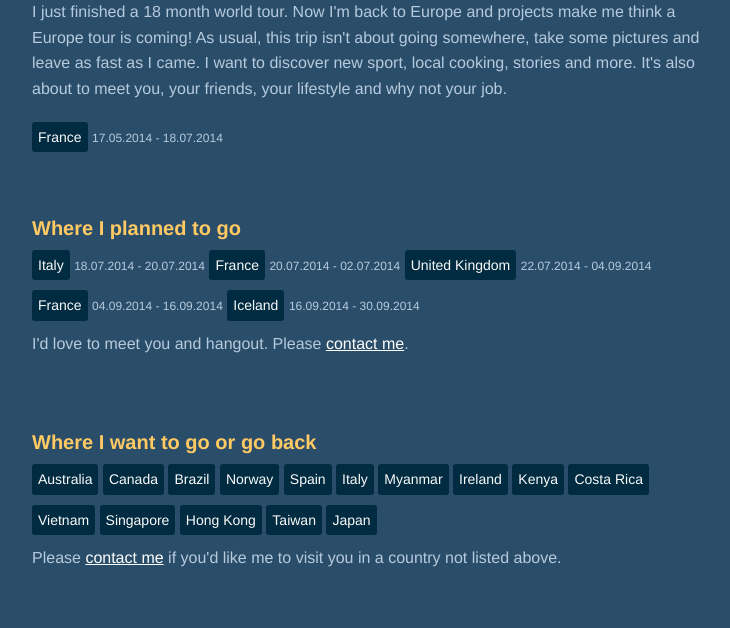
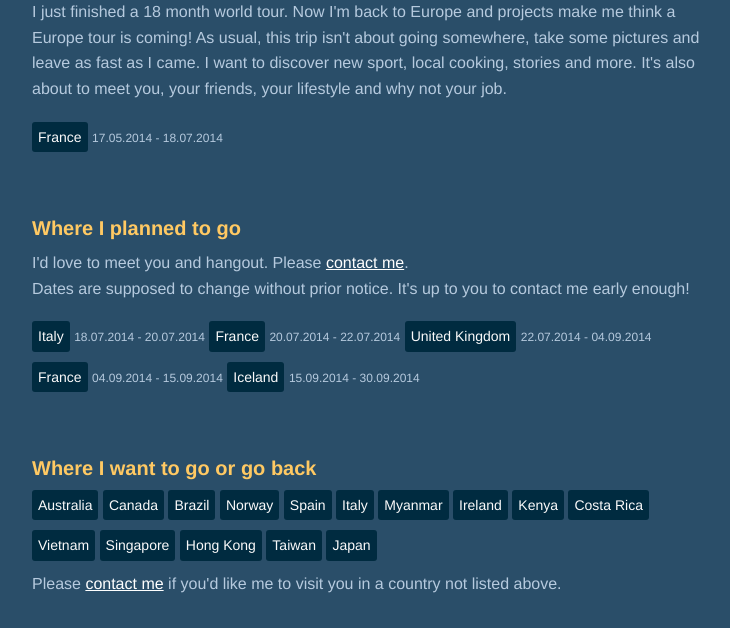
Before and after one commit to spyesx/spyesx.fr-travels, a PHP site: page / in a window 1280 px wide. Shown: the part 2244-2872 px from the top of the page, without its empty margins (268-998 px from the left). Run offline with PHP 8.4, Linux system fonts and the light colour scheme; style sheets or scripts are compiled from the project's sources; some libraries are stand-ins or nearby versions.

Commit message:
Add an alert regarding dates supposed to change without prior notice

```diff
--- a/index.php
+++ b/index.php
@@ -240,11 +240,13 @@
 						<p><a name="where-I-planned-to-go"></a></p>
 						<h2 data-magellan-destination="where-I-planned-to-go">Where I planned to go</h2>
 					</header>
-					<?php echo $countries->listing($sortered_countries['plan']); ?>
 					<p>
 						I'd love to meet you and hangout. Please
 						<span data-magellan-arrival="contact"><a href="#contact">contact me</a></span>.
+						<br />
+						Dates are supposed to change without prior notice. It's up to you to contact me early enough!
 					</p>
+					<?php echo $countries->listing($sortered_countries['plan']); ?>
 					<div class="clear">&nbsp;</div>
 				</div>
 				<div class="clear">&nbsp;</div>
--- a/php/countries.datas.php
+++ b/php/countries.datas.php
@@ -214,7 +214,7 @@
 		array(
 			'name' => 'France',
 			'datein' => '2014-07-20 01:30:00',
-			'dateout' => '2014-07-2 01:30:00',
+			'dateout' => '2014-07-22 01:30:00',
 		),
 		array(
 			'name' => 'United Kingdom',
@@ -224,11 +224,11 @@
 		array(
 			'name' => 'France',
 			'datein' => '2014-09-04 01:30:00',
-			'dateout' => '2014-09-16 01:30:00',
+			'dateout' => '2014-09-15 01:30:00',
 		),
 		array(
 			'name' => 'Iceland',
-			'datein' => '2014-09-16 01:30:00',
+			'datein' => '2014-09-15 01:30:00',
 			'dateout' => '2014-09-30 01:30:00',
 		),
 		array(
```
